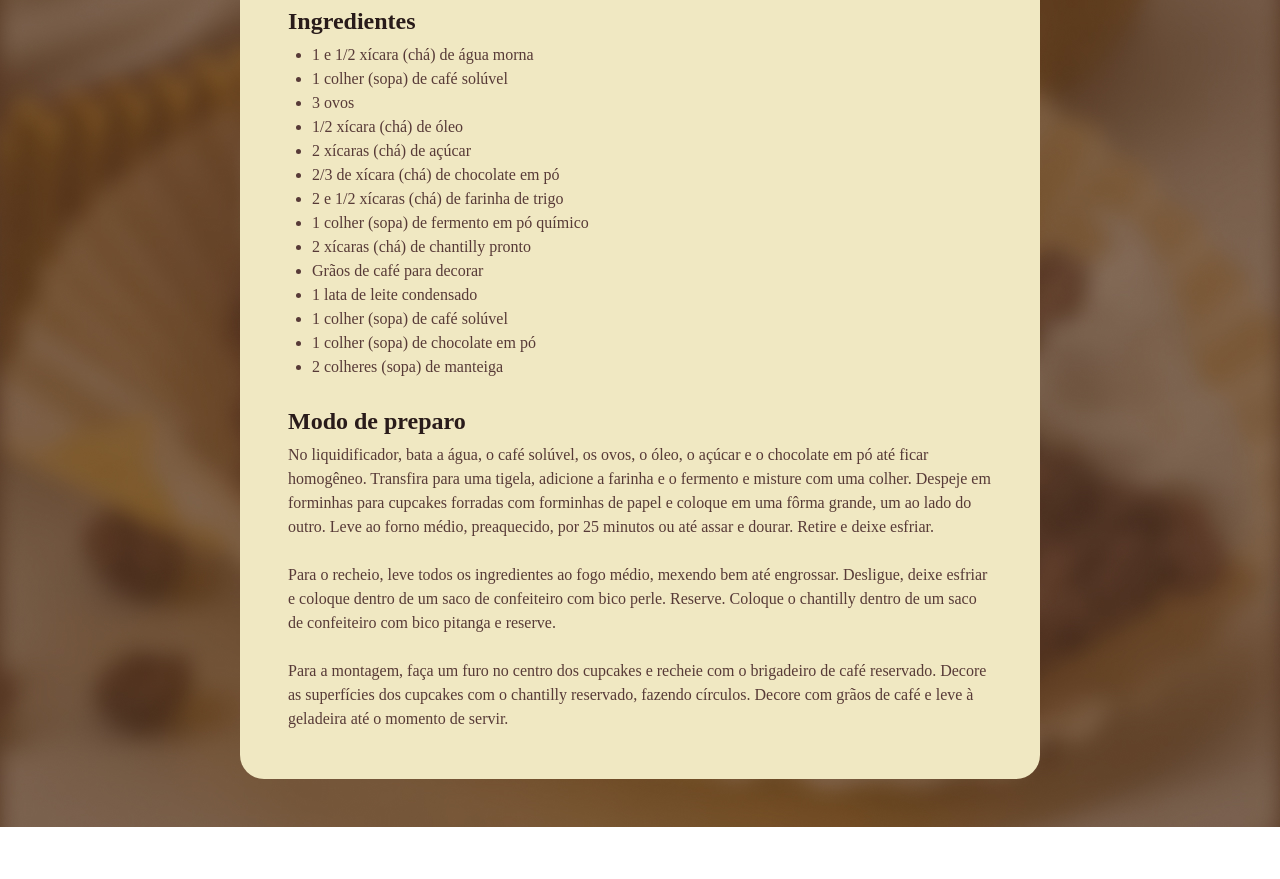
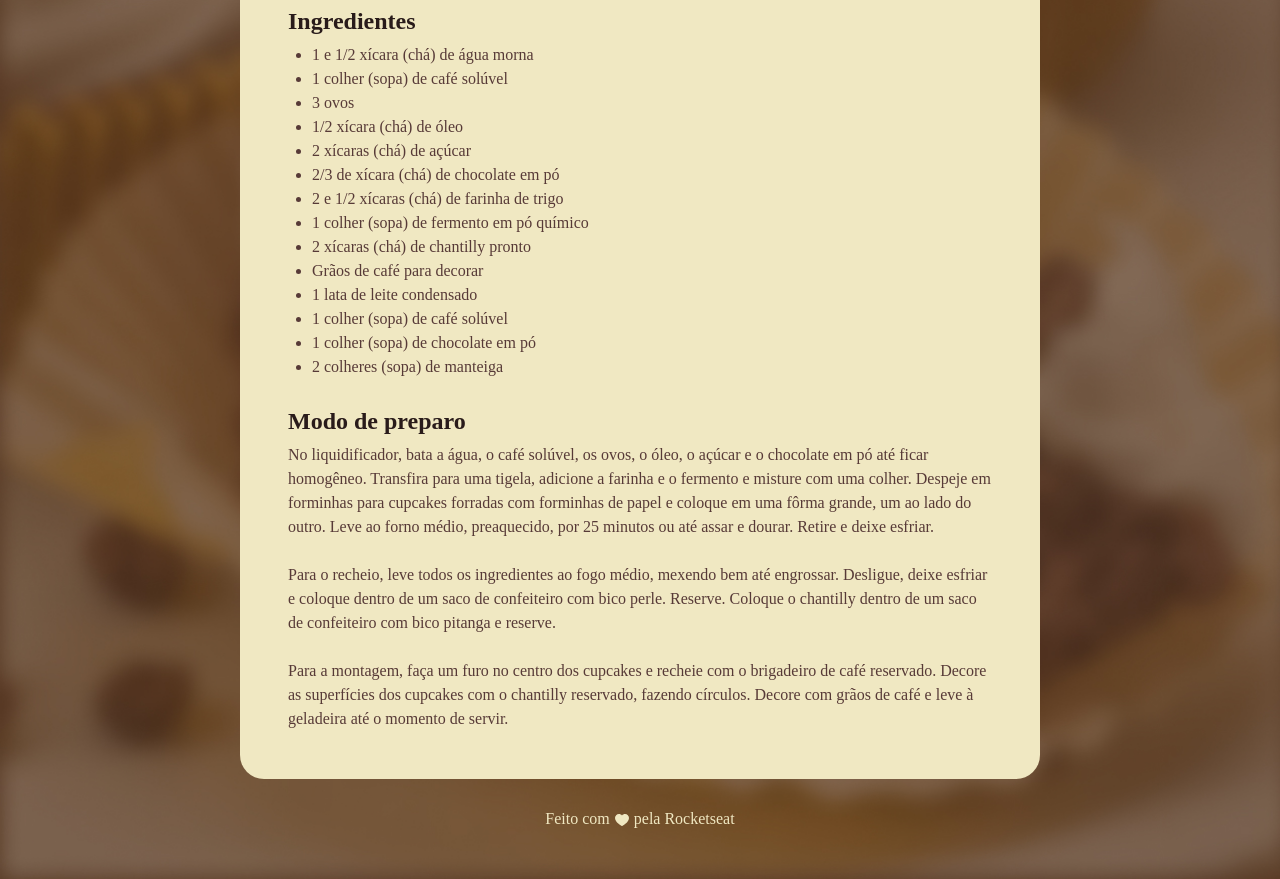
Before and after one commit to telesiago/Projeto-Receita, a plain HTML site: page index.html in a window 1280 px wide. Shown: the part 720-1599 px from the top of the page. Before the commit the page ends 1547 px from the top, so only its background shows below. Drawn offline with Linux system fonts and the light colour scheme; a web font is replaced by a local one.

Commit message:
adicionando footer

```diff
--- a/index.html
+++ b/index.html
@@ -62,5 +62,11 @@
             </section>
         </main>
     </div>
+
+    <footer>
+        Feito com
+        <img src="assets/heart.svg" alt="Coraçãozinho fofinho"/>
+        pela Rocketseat
+    </footer>
 </body>
 </html>
--- a/style.css
+++ b/style.css
@@ -21,7 +21,7 @@ body {
     padding: 24px;
     background-color: #F0E8C2;
     border-radius: 24px;
-    margin: 48px auto;
+    margin: 48px auto 28px;
 }
 
 img {
@@ -58,3 +58,12 @@ h1,h2 {
 ul {
     padding-left: 24px;
 }
+
+footer {
+    color: #F0E8C2;
+    text-align: center;
+    padding-bottom: 48px;
+}
+footer img {
+    vertical-align: middle;
+}
```
Also changed, not shown: assets/heart.svg (added).
